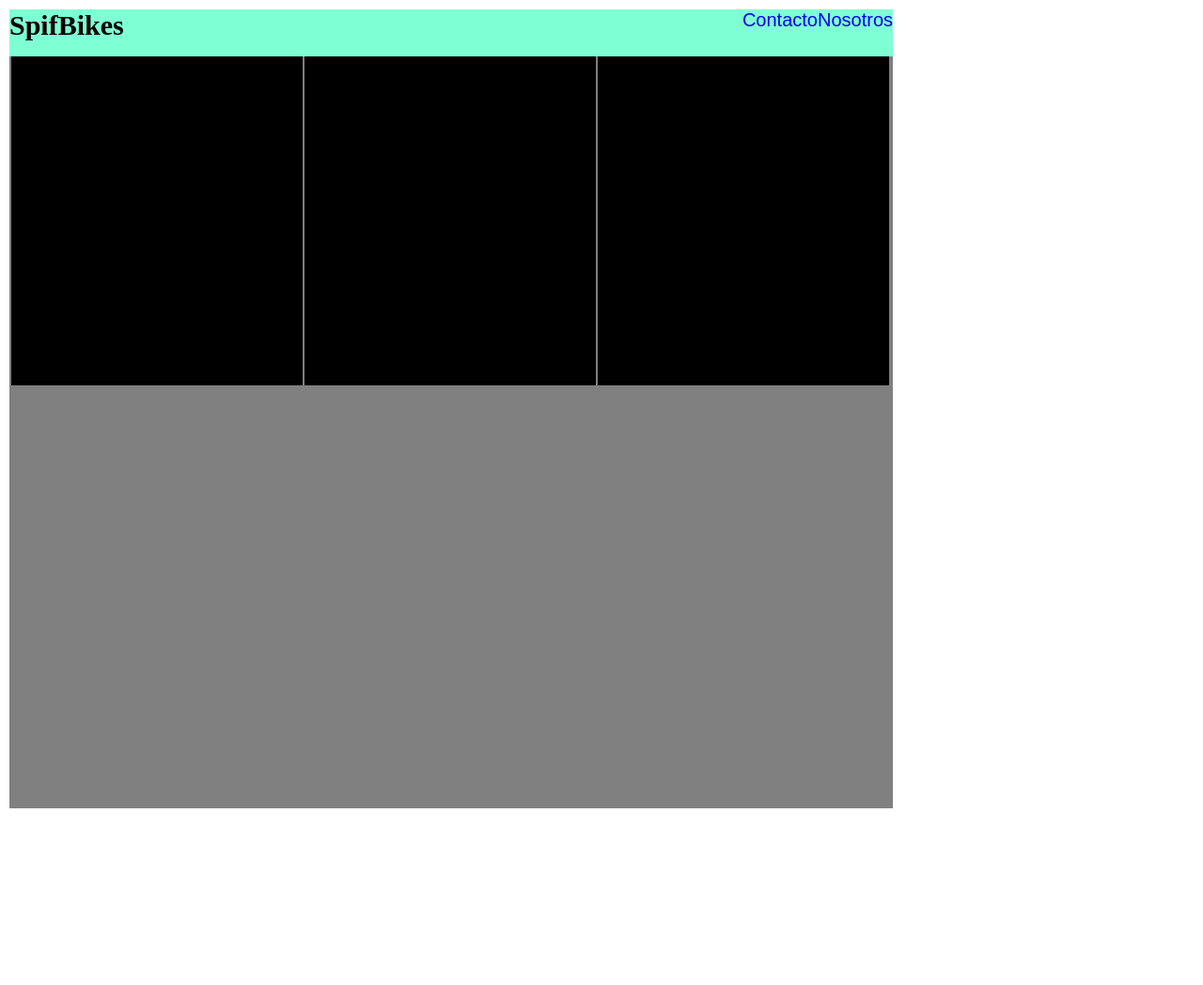
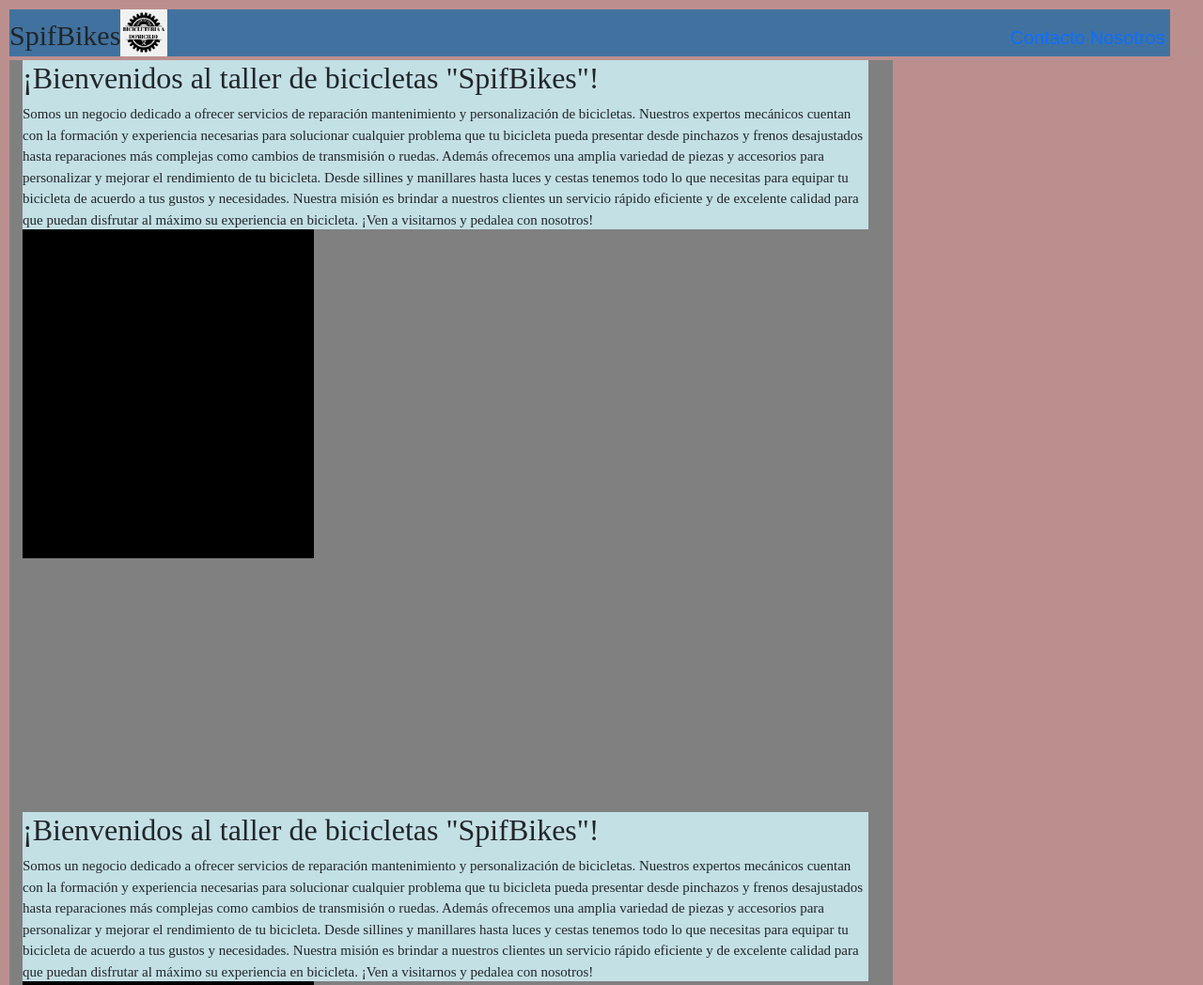
Before and after one commit to Faacusb/landing, a plain HTML site: page index.html in a window 1280 px wide. Shown: the top 1048 px of the page at 94% size. Before the commit the page ends 870 px from the top, so only its background shows below. Drawn offline with nearby package versions, Linux system fonts and the light colour scheme.

Commit message:
agregado de img a la carpeta img

```diff
--- a/index.html
+++ b/index.html
@@ -3,6 +3,10 @@
   <head>
     <meta charset="UTF-8" />
     <meta name="viewport" content="width=device-width, initial-scale=1.0" />
+    <!-- Css Bootstrap -->
+    <link href="https://cdn.jsdelivr.net/npm/bootstrap@5.3.0/dist/css/bootstrap.min.css" rel="stylesheet" integrity="sha384-9ndCyUaIbzAi2FUVXJi0CjmCapSmO7SnpJef0486qhLnuZ2cdeRhO02iuK6FUUVM" crossorigin="anonymous">
+
+    <!-- Css Propio -->
     <link rel="stylesheet" href="style.css" />
     <title>SpifBikes</title>
   </head>
@@ -12,6 +16,7 @@
     <header>
       <nav>
           <h2 id="nombre">SpifBikes</h2>
+          <img src="./img/WhatsApp Image 2023-06-09 at 21.25.53.jpeg" alt="logo" id="logo">
         <ul>
           <li><a href="nosotros">Nosotros</a></li>
           <li><a href="contacto">Contacto</a></li>
@@ -20,10 +25,34 @@
     </header>
     <section>
       <div class="container">
-        <div class="cajaMedium"></div>
-        <div class="cajaMedium"></div>
-        <div class="cajaMedium"></div>
+        <div class="descripcion">
+          <h2>¡Bienvenidos al taller de bicicletas "SpifBikes"!</h2>
+          <p>Somos un negocio dedicado a ofrecer servicios de reparación mantenimiento y personalización de bicicletas.
 
+            Nuestros expertos mecánicos cuentan con la formación y experiencia necesarias para solucionar cualquier problema que tu bicicleta pueda presentar desde pinchazos y frenos desajustados hasta reparaciones más complejas como cambios de transmisión o ruedas.
+
+            Además ofrecemos una amplia variedad de piezas y accesorios para personalizar y mejorar el rendimiento de tu bicicleta. Desde sillines y manillares hasta luces y cestas tenemos todo lo que necesitas para equipar tu bicicleta de acuerdo a tus gustos y necesidades.
+
+            Nuestra misión es brindar a nuestros clientes un servicio rápido eficiente y de excelente calidad para que puedan disfrutar al máximo su experiencia en bicicleta. ¡Ven a visitarnos y pedalea con nosotros!</p>
+        </div>
+        <div class="cajaChica">
+
+        </div>
+        <!-- <div class="cajaMedium"></div> -->
+      </div>
+      <div class="container">
+        <div class="descripcion">
+          <h2>¡Bienvenidos al taller de bicicletas "SpifBikes"!</h2>
+          <p>Somos un negocio dedicado a ofrecer servicios de reparación mantenimiento y personalización de bicicletas.
+
+            Nuestros expertos mecánicos cuentan con la formación y experiencia necesarias para solucionar cualquier problema que tu bicicleta pueda presentar desde pinchazos y frenos desajustados hasta reparaciones más complejas como cambios de transmisión o ruedas.
+
+            Además ofrecemos una amplia variedad de piezas y accesorios para personalizar y mejorar el rendimiento de tu bicicleta. Desde sillines y manillares hasta luces y cestas tenemos todo lo que necesitas para equipar tu bicicleta de acuerdo a tus gustos y necesidades.
+
+            Nuestra misión es brindar a nuestros clientes un servicio rápido eficiente y de excelente calidad para que puedan disfrutar al máximo su experiencia en bicicleta. ¡Ven a visitarnos y pedalea con nosotros!</p>
+        </div>
+        <div class="cajaChica"></div>
+        <!-- <div class="cajaMedium"></div> -->
       </div>
     </section>
 
--- a/style.css
+++ b/style.css
@@ -4,16 +4,19 @@
   box-sizing: border-box;
 }
 html{
-    width: 940px;
+    width: 99%;
 }
 header {
   height: 50px;
-  width: 940px;
-  background-color: aquamarine;
+  width: 99%;
+  background-color: #41729F;
 }
 
 body {
+  background-color: rosybrown;
   padding: 10px;
+  @import url('https://fonts.googleapis.com/css2?family=Playfair+Display:wght@400;700&display=swap');
+  font-family: 'Playfair Display', serif;
 }
 
 
@@ -32,6 +35,8 @@ nav ul li {
     font-family: Arial, Helvetica, sans-serif;;
     font-size: 20px;
     text-align: right;
+    padding-top: 15px;
+    padding-right: 5px;
 }
 
 nav ul li a {
@@ -41,17 +46,21 @@ nav ul li a {
   width: fit-content;
   float: left;
   font-size: 30px;
+  padding-top: 10px;
 }
 
-
+#logo{
+    width: 50px;
+}
 
 .container {
   width: 940px;
   height: 800px;
   background-color: grey;
+  float: left;
 }
 
-.cajaMedium{
+.cajaChica{
     justify-content: center;
     margin-left: 2px;
     padding-left: 1px;
@@ -61,3 +70,31 @@ nav ul li a {
     float: left;
 
 }
+
+.descripcion{
+  justify-content: center;
+    margin-left: 2px;
+    /* padding-left: 1px; */
+    width: 900px;
+    height: 180px;
+    background-color: #C3E0E5;
+    float: left;
+}
+
+.cajaMedium{
+
+  justify-content: center;
+    margin-left: 2px;
+    /* padding-left: 1px; */
+    width: 600px;
+    height: 500px;
+    background-color: #C3E0E5;
+    float: left;
+}
+
+p{
+  font-size: 15px;
+  font-weight: 400;
+}
+
+/* css card */
```
Also changed, not shown: img/WhatsApp Image 2023-06-09 at 21.25.53.jpeg (added), img/bici-fran.jpeg (added).
